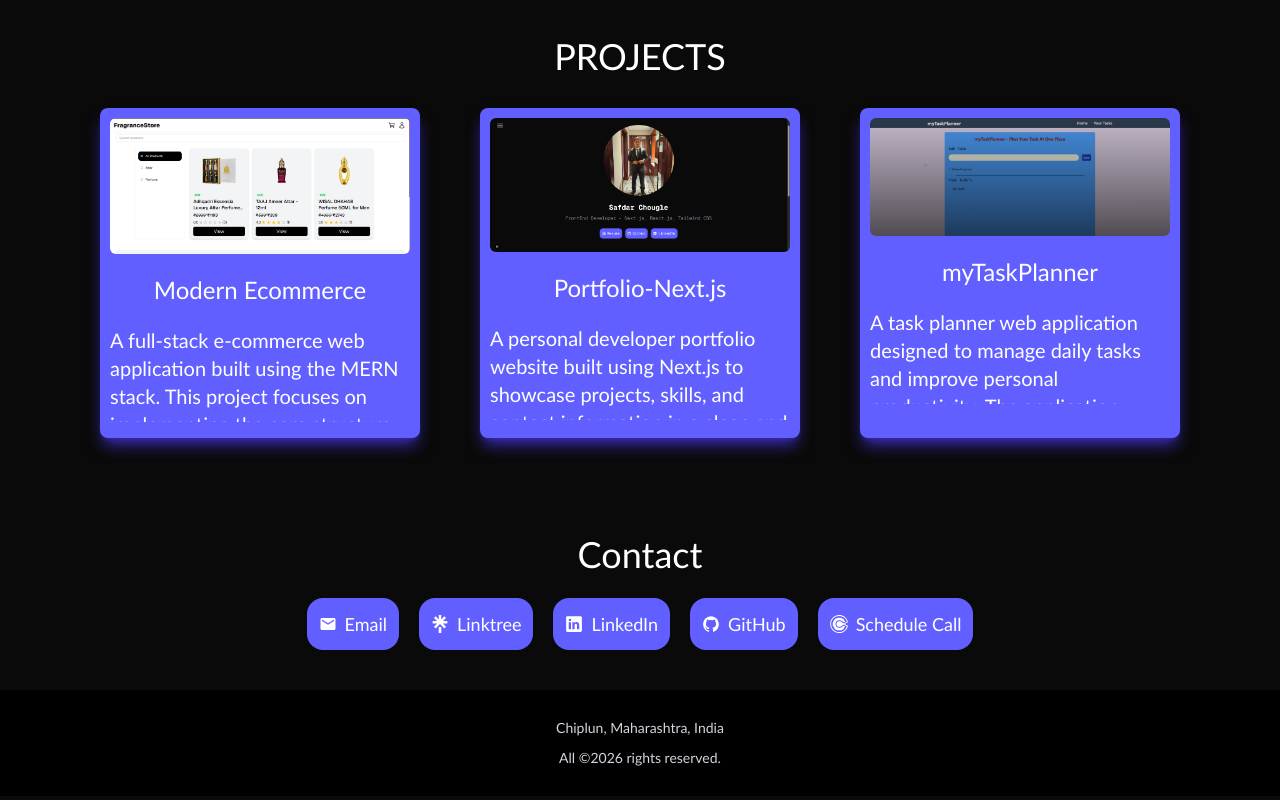
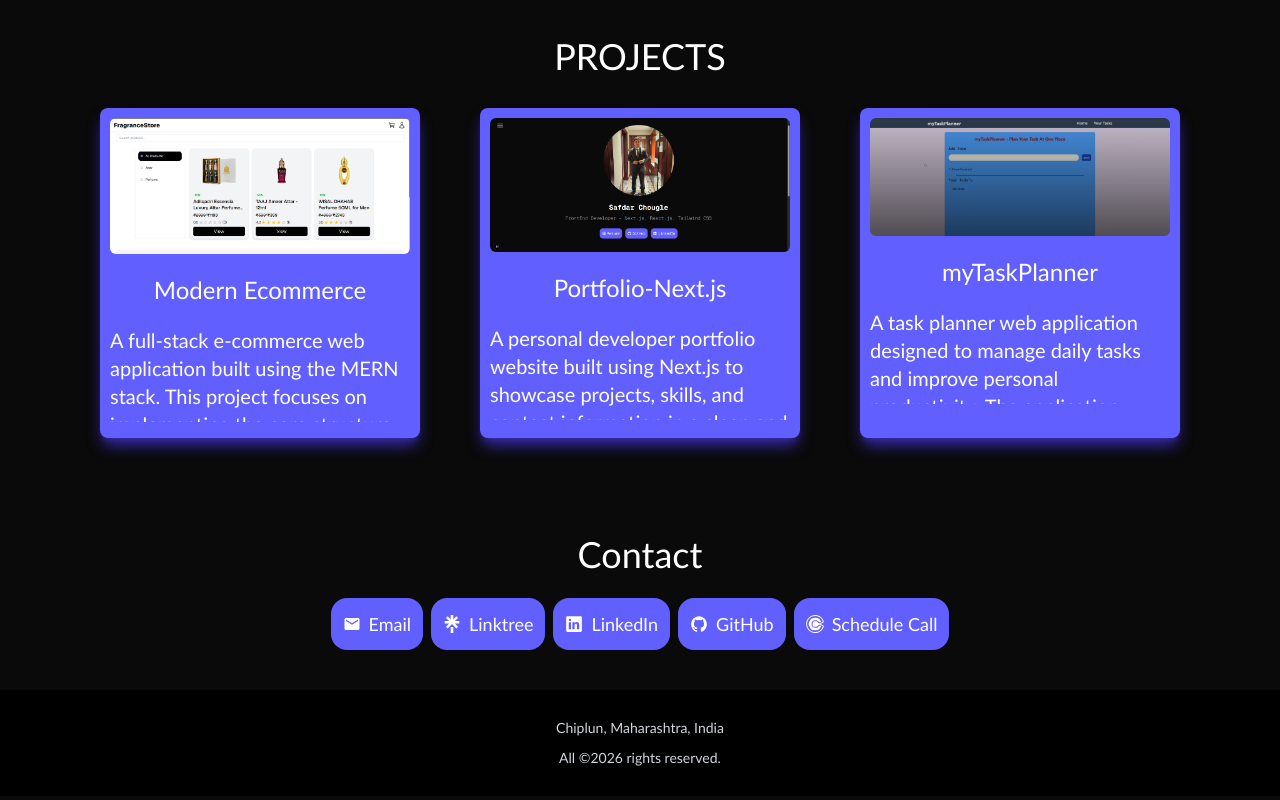
Before and after one commit to chouglesafdar22/Portfolio-Next.js-, a Next.js app in the folder portfolio-ui/: page /about in a window 1280 px wide. Shown: the part 1406-2206 px from the top of the page. Built offline with nearby package versions, Linux system fonts and the light colour scheme.

Commit message:
Update page.js
changing gap to 2 instead of 5 in section contact div for buttons...

```diff
--- a/portfolio-ui/app/about/page.js
+++ b/portfolio-ui/app/about/page.js
@@ -95,7 +95,7 @@
                             <h2 className="lg:text-4xl sm:text-3xl text-2xl text-white md:text-center text-left font-medium">
                                 Contact
                             </h2>
-                            <div className="flex flex-wrap md:justify-center justify-start gap-5">
+                            <div className="flex flex-wrap md:justify-center justify-start gap-2">
                                 <LinkButton href={"mailto:chouglesafdar22@gmail.com"} icon={<MdEmail />} title="Email" hoverTextSize="hover:text-xl" textSize="text-lg" size={40} bgColor="bg-indigo-500" textColor="text-white" hoverTextColor="hover:text-gray-300" hoverBgColor="hover:bg-gray-600" />
                                 <LinkButton href={"https://linktr.ee/safdarchougle22"} icon={<SiLinktree />} title="Linktree" hoverTextSize="hover:text-xl" textSize="text-lg" size={40} bgColor="bg-indigo-500" textColor="text-white" hoverTextColor="hover:text-gray-300" hoverBgColor="hover:bg-gray-600" />
                                 <LinkButton href={"https://www.linkedin.com/in/safdar-chougle"} icon={<IoLogoLinkedin />} title="LinkedIn" hoverTextSize="hover:text-xl" textSize="text-lg" size={40} bgColor="bg-indigo-500" textColor="text-white" hoverTextColor="hover:text-gray-300" hoverBgColor="hover:bg-gray-600" />
```
